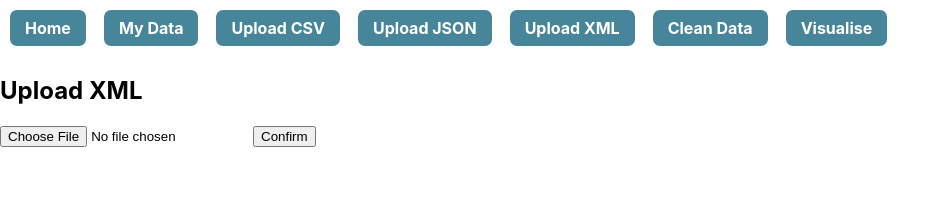
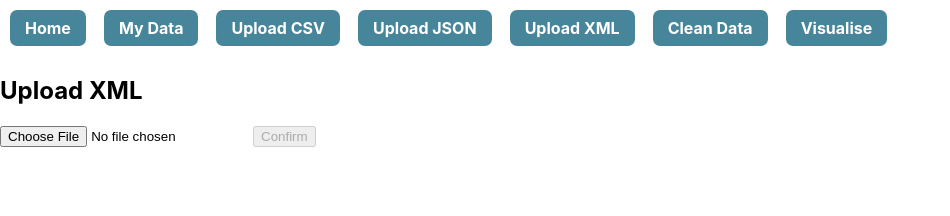
Before and after one commit to EpicMike87/honoursproj, a React (Create React App) app: page /xml in a window 1280 px wide. Shown: the top 216 px of the page, without its empty margins (0-950 px from the left). Built offline with nearby package versions, Linux system fonts and the light colour scheme.

Commit message:
Fixed issue with XML upload confirm not fading

```diff
--- a/src/components/XMLUpload.js
+++ b/src/components/XMLUpload.js
@@ -4,6 +4,7 @@ const XMLUpload = () => {
   const [file, setFile] = useState(null);
   const [dataName, setDataName] = useState(null);
   const [headings, setHeadings] = useState(null);
+  const [uploading, setUploading] = useState(false);
 
   const handleFileChange = (e) => {
     setFile(e.target.files[0]);
@@ -15,6 +16,7 @@ const XMLUpload = () => {
     try {
       const formData = new FormData();
       formData.append('file', file);
+        setUploading(true);
 
       const response = await fetch('http://localhost:5000/api/xml-upload', {
         method: 'POST',
@@ -44,8 +46,9 @@ const XMLUpload = () => {
     <div className="Upload-container">
       <h2>Upload XML</h2>
       <input type="file" onChange={handleFileChange} />
-      <button onClick={handleUpload}>Confirm</button>
-
+      <button onClick={handleUpload} disabled={!file || uploading}>
+        Confirm
+      </button>
       {headings && (
         <div>
           <h3 id="data-name">Data Name: {dataName}</h3>
```
